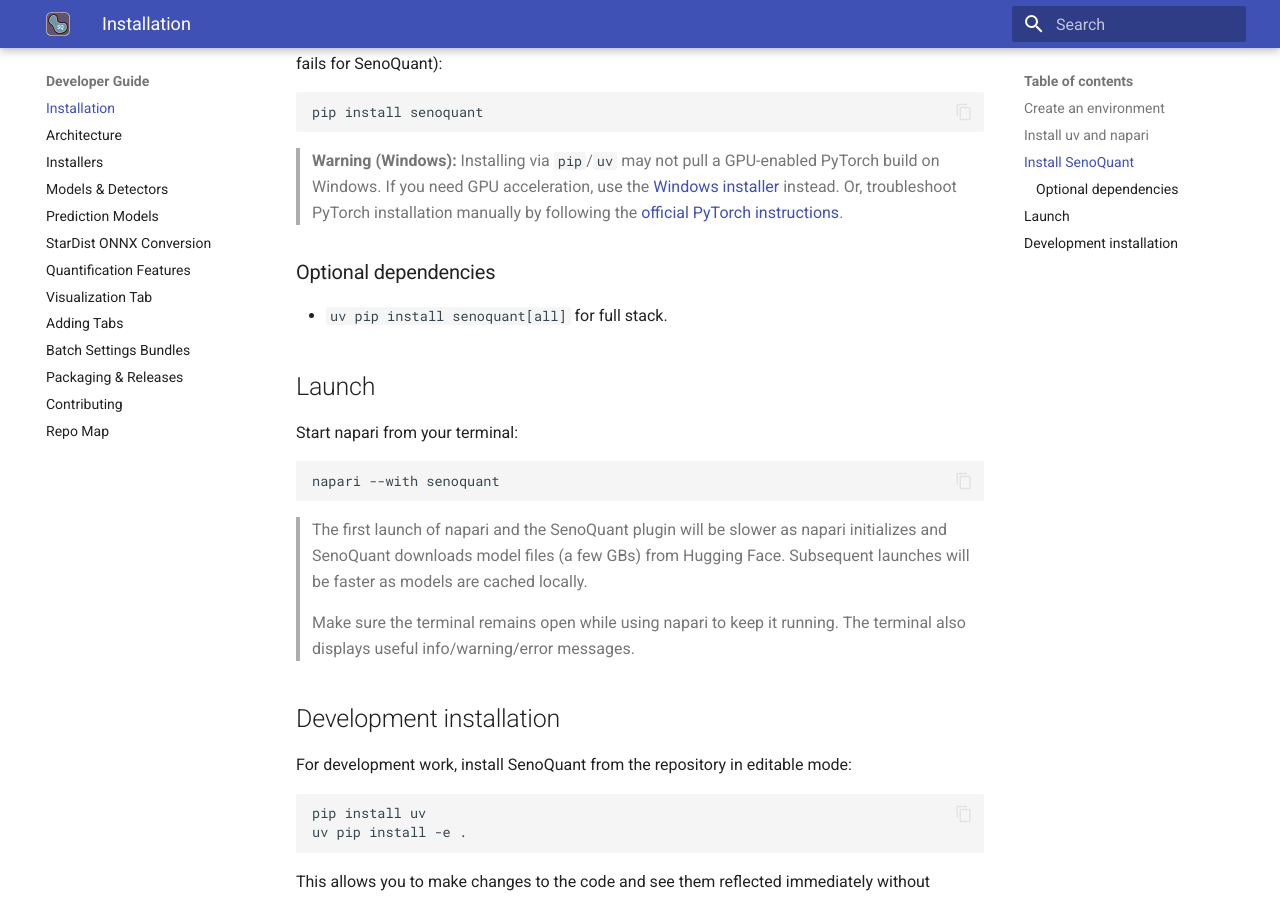
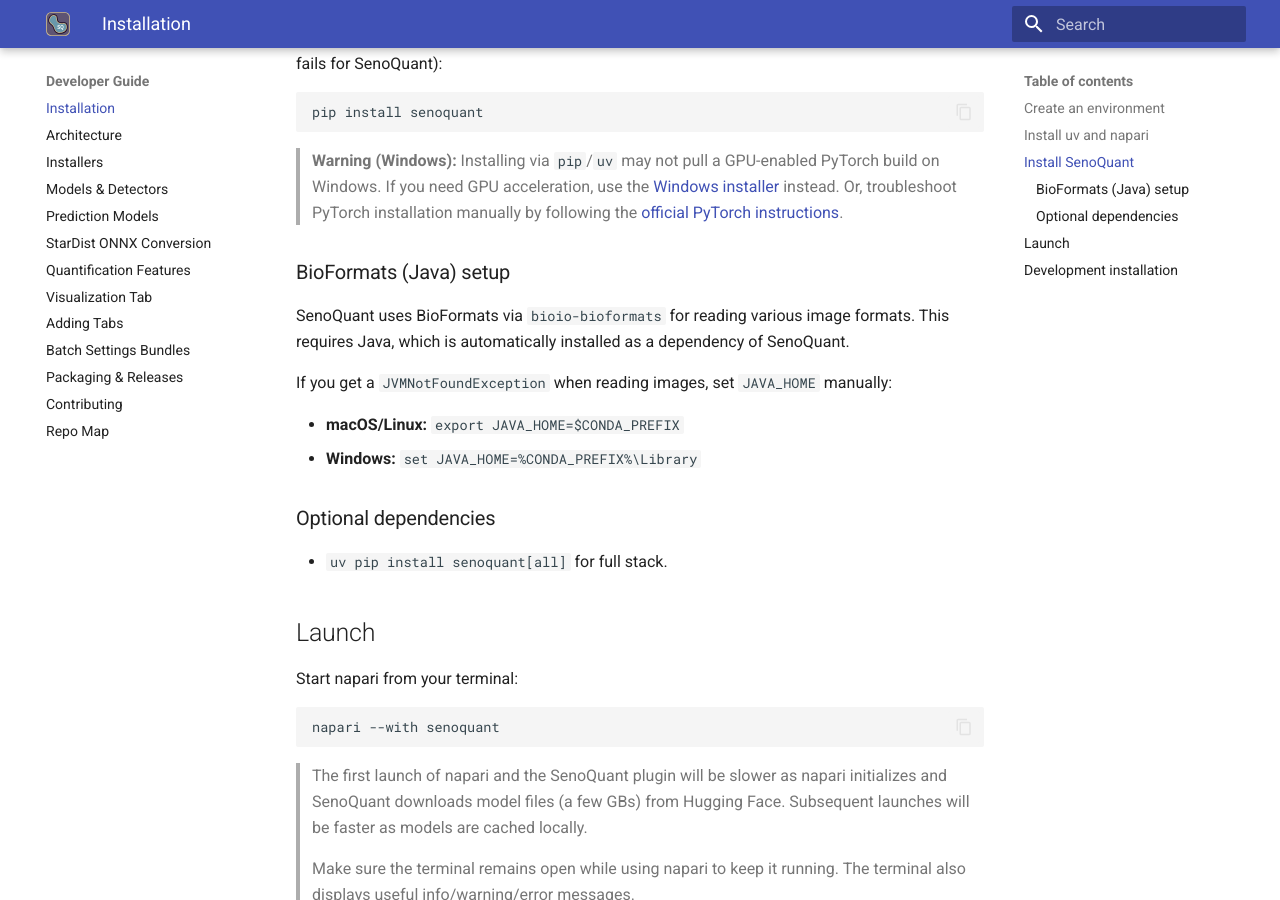
Before and after one commit to HaamsRee/senoquant, an MkDocs documentation site: the page built from docs/developer/installation.md, in a window 1280 px wide and 900 px high, scrolled down 1179 px. Built offline with MkDocs 1.6.1 and Material for MkDocs 9.7.7, drawn with Linux system fonts in a browser that asks for light colours.

Commit message:
Update docs: scyjava auto-installed; fix JAVA_HOME instructions

```diff
--- a/docs/developer/installation.md
+++ b/docs/developer/installation.md
@@ -47,6 +47,15 @@
 
 > **Warning (Windows):** Installing via `pip`/`uv` may not pull a GPU-enabled PyTorch build on Windows. If you need GPU acceleration, use the [Windows installer](../user/installation.md#windows) instead. Or, troubleshoot PyTorch installation manually by following the [official PyTorch instructions](https://pytorch.org/get-started/locally/).
 
+### BioFormats (Java) setup
+
+SenoQuant uses BioFormats via `bioio-bioformats` for reading various image formats. This requires Java, which is automatically installed as a dependency of SenoQuant.
+
+If you get a `JVMNotFoundException` when reading images, set `JAVA_HOME` manually:
+
+- **macOS/Linux:** `export JAVA_HOME=$CONDA_PREFIX`
+- **Windows:** `set JAVA_HOME=%CONDA_PREFIX%\Library`
+
 ### Optional dependencies
 
 - `uv pip install senoquant[all]` for full stack.
```
